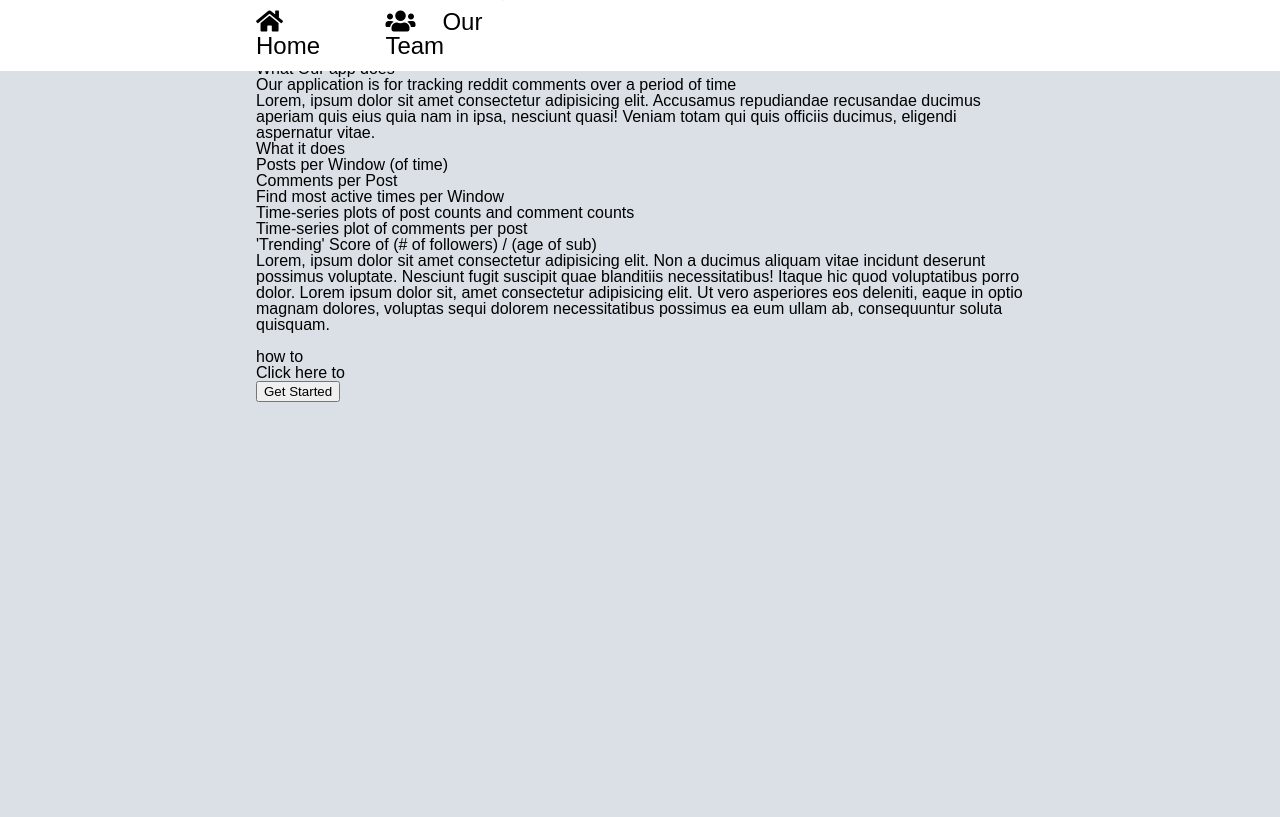
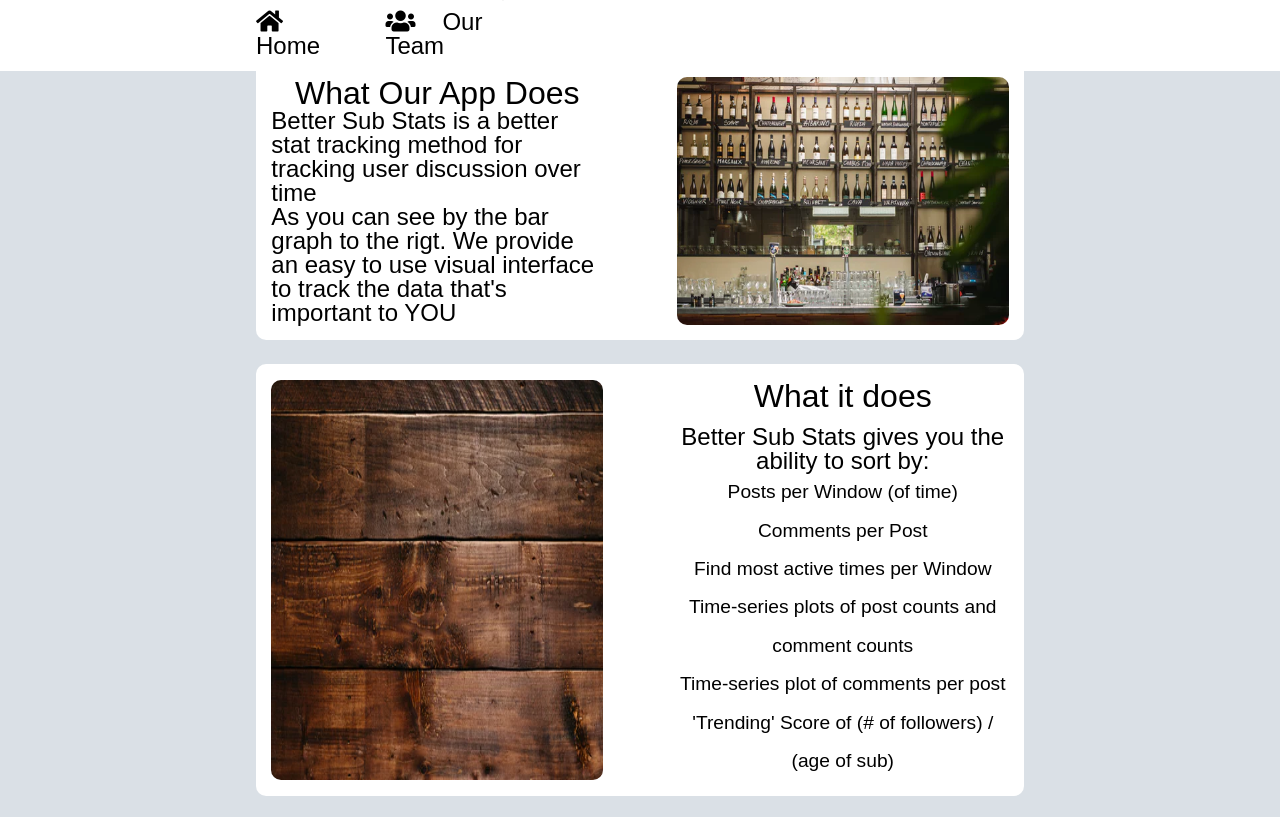
Before and after one commit to sub-stats/ui, a plain HTML site: page index.html in a window 1280 px wide. Shown: the part 54-871 px from the top of the page. Before the commit the page ends 800 px from the top, so only its background shows below. Drawn offline with Linux system fonts and the light colour scheme.

Commit message:
finished homepage

```diff
--- a/index.html
+++ b/index.html
@@ -24,11 +24,16 @@
 <div class="container">
     <div class="main">
         <div class="top-content">
-            <h1>What Our app does</h1>
-            <p>Our application is for tracking reddit comments over a period of time</p><p>Lorem, ipsum dolor sit amet consectetur adipisicing elit. Accusamus repudiandae recusandae ducimus aperiam quis eius quia nam in ipsa, nesciunt quasi! Veniam totam qui quis officiis ducimus, eligendi aspernatur vitae.</p>
+            <article>
+            <h1>What Our App Does</h1>
+            <p>Better Sub Stats is a better stat tracking method for tracking user discussion over time </p><p>As you can see by the bar graph to the rigt. We provide an easy to use visual interface to track the data that's important to YOU</p></article>
+            <img src="images/bar.webp">
         </div>
         <div class="middle-content">
+            <img src="images/table.webp">
+            <article>
             <h1>What it does</h1>
+            <h2>Better Sub Stats gives you the ability to sort by:</h2>
             <ul>
                 <li>Posts per Window (of time)</li>
                 <li>Comments per Post</li>
@@ -37,15 +42,17 @@
                 <li>Time-series plot of comments per post</li>
                 <li>'Trending' Score of (# of followers) / (age of sub)</li>
             </ul>
-            <p>Lorem, ipsum dolor sit amet consectetur adipisicing elit. Non a ducimus aliquam vitae incidunt deserunt possimus voluptate. Nesciunt fugit suscipit quae blanditiis necessitatibus! Itaque hic quod voluptatibus porro dolor. Lorem ipsum dolor sit, amet consectetur adipisicing elit. Ut vero asperiores eos deleniti, eaque in optio magnam dolores, voluptas sequi dolorem necessitatibus possimus ea eum ullam ab, consequuntur soluta quisquam.</p>
-        <img>
+</article>
+
     </div>
 
     <div class="bottom-content">
-        <h1>how to</h1>
-            <p>Click here to</p>
+        <article>
+        <h1>How to</h1>
+        <h2>Click here to</h2>
         <button>Get Started</button>
-        <img>
+        </article>
+        <img src="images/laptop.webp">
     </div>
 </div>
 
--- a/less/global.less
+++ b/less/global.less
@@ -14,10 +14,17 @@ html, body {
   font-size: 1rem;
 }
 
-// h1, h2, h3, h4, h5 {
-//   font-family:  'Source Sans Pro', sans-serif;
-//
-// }
+h1 {
+  font-size: 2rem;
+}
+
+h2 {
+  font-size: 1.5rem;
+}
+
+p {
+  font-size: 1.5rem;
+}
 
 
 img {
--- a/less/homepage.less
+++ b/less/homepage.less
@@ -1,3 +1,110 @@
 .main {
     padding-top: 15%;
 }
+
+.top-content {
+    display: flex;
+    background-color: white;
+    border-radius: 10px;
+    padding: 2%;
+    justify-content: space-between;
+
+    article {
+        display: flex;
+        flex-wrap: wrap;
+        width: 45%;
+        align-items: center;
+    }
+
+    h1 {
+        width: 100%;
+        text-align: center;
+        padding-bottom: -20%;
+    }
+
+    p {
+        width: 100%;
+    }
+
+    img {
+        width:45%;
+        border-radius: 10px;
+    }
+}
+
+.middle-content {
+    display: flex;
+    padding-top: 5%;
+    background-color: white;
+    border-radius: 10px;
+    padding: 2%;
+    margin-top: 3.2%;
+    justify-content: space-between;
+
+    article {
+        display: flex;
+        flex-wrap: wrap;
+        width: 45%;
+    }
+
+    h1 {
+        width: 100%;
+        text-align: center;
+        padding-bottom: 4%;
+
+    }
+
+    h2 {
+        width: 100%;
+        font-size: 1.5rem;
+        text-align: center;
+    }
+
+    ul {
+        font-size: 1.2rem;
+        width: 100%;
+        line-height: 2;
+        text-align: center;
+
+    }
+
+    img {
+        width:45%;
+        border-radius: 10px;
+    }
+}
+
+.bottom-content {
+    display: flex;
+    padding-top: 5%;
+    background-color: white;
+    border-radius: 10px;
+    padding: 2%;
+    margin-top: 3.2%;
+    margin-bottom: 3.2%;
+    justify-content: space-between;
+
+    article {
+        flex-wrap: wrap;
+        width: 50%;
+        text-align: center;
+        align-self: center;
+
+        h1 {
+            padding: 5% 0;
+        }
+
+        button {
+            margin-top: 5%;
+            padding: 2% 20%;
+            background-color:#0079D3;
+            color: white;
+            border-radius: 10px;
+        }
+    }
+
+    img {
+        width: 50%;
+        border-radius: 10px;
+    }
+}
--- a/less/navigation.less
+++ b/less/navigation.less
@@ -16,7 +16,7 @@ header {
                 width: 100%;
 
                 h1 {
-                    font-size: 2rem;
+
                     font-family: 'Pacifico', cursive;
                     align-self: center;
 
```
Also changed, not shown: css/index.css, images/bar.webp (added), images/laptop.webp (added), images/table.webp (added).
